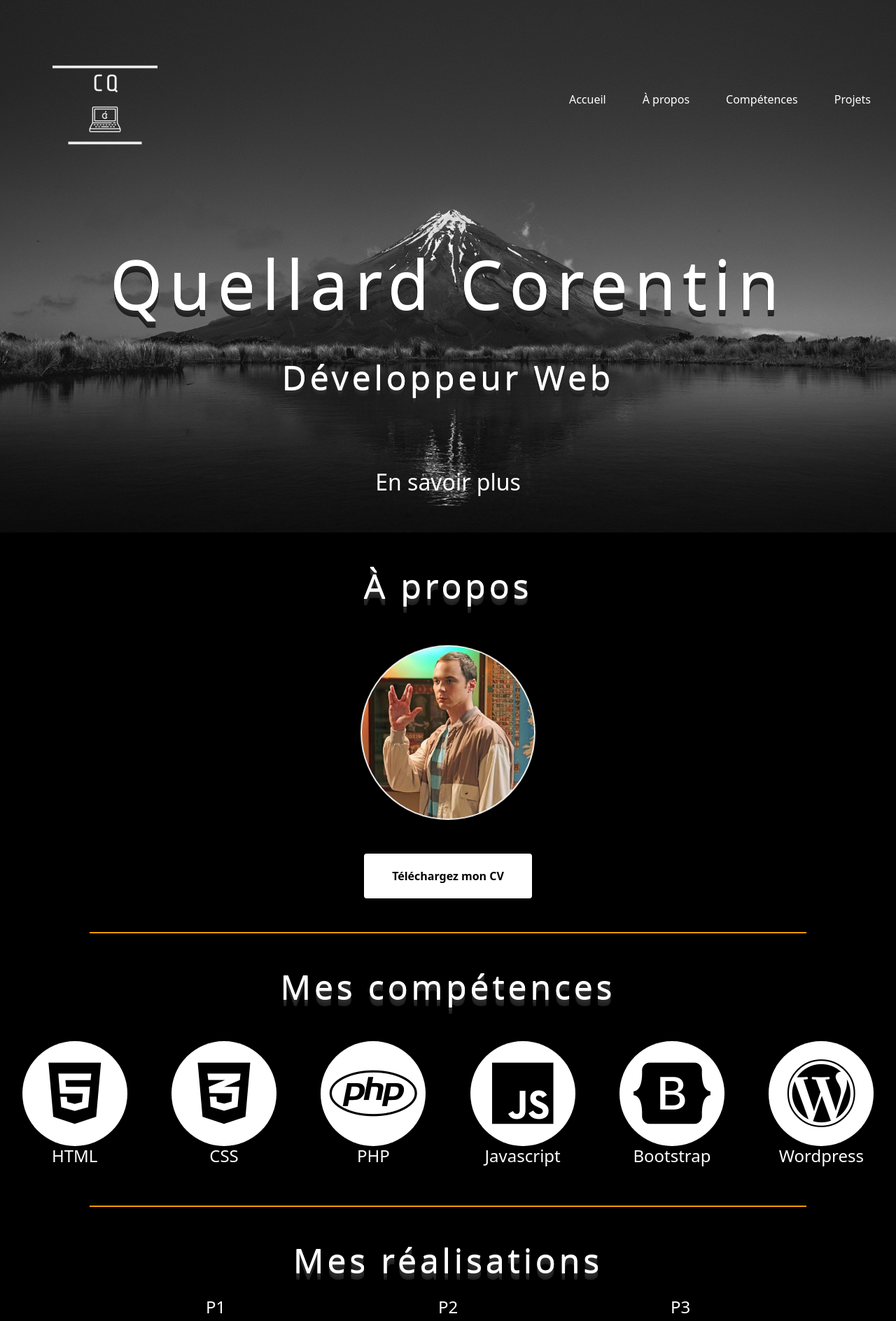
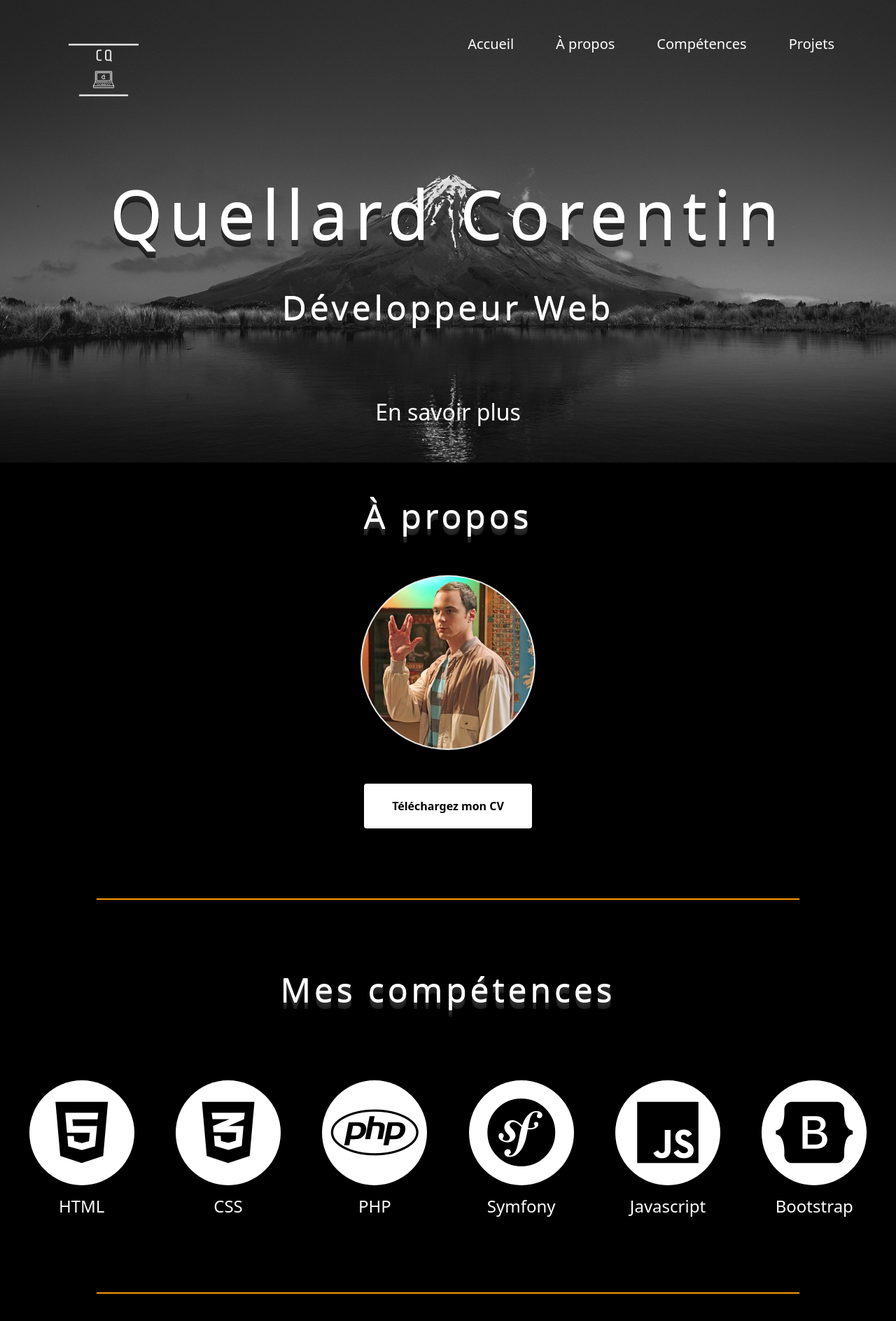
Before and after one commit to superlkN/corentin-quellard, a plain HTML site: page index.html in a window 1280 px wide. Shown: the top 1888 px of the page at 70% size. Drawn offline with nearby package versions, Linux system fonts and the light colour scheme.

Commit message:
customization

```diff
--- a/index.html
+++ b/index.html
@@ -5,127 +5,137 @@
     <meta http-equiv="X-UA-Compatible" content="IE=edge">
     <meta name="viewport" content="width=device-width, initial-scale=1.0">
     <title>Quellard Corentin</title>
+    <link rel="icon" type="image/png" sizes="16x16" href="assets/img/logo/favicon.png">
     <link rel="stylesheet" type="text/css" href="style.css" media="all"/>
     <link rel="stylesheet" href="https://cdn.jsdelivr.net/npm/bootstrap@5.0.1/dist/css/bootstrap.min.css" crossorigin="anonymous">
-    <link rel="stylesheet" href="https://cdnjs.cloudflare.com/ajax/libs/font-awesome/5.15.3/css/all.min.css" integrity="sha512-iBBXm8fW90+nuLcSKlbmrPcLa0OT92xO1BIsZ+ywDWZCvqsWgccV3gFoRBv0z+8dLJgyAHIhR35VZc2oM/gI1w==" crossorigin="anonymous" referrerpolicy="no-referrer" /></head>
+    <link rel="stylesheet" href="https://cdnjs.cloudflare.com/ajax/libs/font-awesome/5.15.3/css/all.min.css" integrity="sha512-iBBXm8fW90+nuLcSKlbmrPcLa0OT92xO1BIsZ+ywDWZCvqsWgccV3gFoRBv0z+8dLJgyAHIhR35VZc2oM/gI1w==" crossorigin="anonymous" referrerpolicy="no-referrer" />
+</head>
 <body>
-    <div class="header" id="Home">
-        <nav class="d-flex justify-content-between align-items-center">
+    <div class="container-fluid header" id="Home">
+        <div class="row">
+            <nav class="d-flex justify-content-between align-items-start px-5">
                 <img class="logo" src="assets/img/logo/logo_transparent.png">
-            <ul class="d-flex">
-                <li>
+                <ul class="menu d-flex pt-5">
+                    <li class="zoom">
                         <a href="#Home">Accueil</a>
                     </li>
-                <li>
+                    <li class="zoom">
                         <a href="#About">À propos</a>
                     </li>
-                <li>
+                    <li class="zoom">
                         <a href="#Skills">Compétences</a>
                     </li>
-                <li>
+                    <li class="zoom">
                         <a href="#Projects">Projets</a>
                     </li>
                 </ul>
             </nav>
-        <div class="header-info">
+            <div class="d-flex flex-column justify-content-center align-items-center">
                 <h1 class="title my-5"> Quellard Corentin </h1>
                 <h2 class="title mb-5"> Développeur Web </h2>
-            <a class="p-5 buttonHeader" href="#About"> En savoir plus </a>
+                <div class="header-button zoom my-5">
+                    <a href="#About"> En savoir plus </a>
+                </div>
+            </div>
         </div>
     </div>
 
-    <div class="content text-center">
-
+    <div class="container-fluid content text-center">
+        <div class="row">
             <div id="About" class="about">
-            <h3 class="title pt-5"> À propos </h3>
+                <h3 class="title-about pt-5"> À propos </h3>
                 <div class="d-flex flex-column">
                     <img class="img-about my-5" src="assets/img/sheldon.jpg">
-                <a class="bouton-cv" href="assets/QUELLARD CORENTIN.pdf" target="_blank" download> Téléchargez mon CV </a>
+                    <a class="bouton-cv zoom" href="assets/QUELLARD CORENTIN.pdf" target="_blank" download> Téléchargez mon CV </a>
                 </div>
-            <hr class="my-5">
+            </div>
         </div>
 
+        <hr>
+
+        <div class="row">
             <div id="Skills" class="skills">
                 <h3 class="title"> Mes compétences </h3>
-            <div class="row-skills my-5">
+                <div class="row-skills">
                     <div>
                         <span>
                             <i class="fab fa-html5" aria-hidden="true"> </i>
                         </span>
-                    <h4> HTML </h4>
+                        <h4 class="mt-3"> HTML </h4>
                     </div>
                     <div>
                         <span>
                             <i class="fab fa-css3-alt" aria-hidden="true"></i>
                         </span>
-                    <h4> CSS </h4>
+                        <h4 class="mt-3"> CSS </h4>
                     </div>
                     <div>
                         <span>
                             <i class="fab fa-php" aria-hidden="true"></i>
                         </span>
-                    <h4> PHP </h4>
+                        <h4 class="mt-3"> PHP </h4>
+                    </div>
+                    <div>
+                        <span>
+                            <i class="fab fa-symfony" aria-hidden="true"></i>
+                        </span>
+                        <h4 class="mt-3"> Symfony </h4>
                     </div>
                     <div>
                         <span>
                             <i class="fab fa-js" aria-hidden="true"></i>
                         </span>
-                    <h4> Javascript </h4>
+                        <h4 class="mt-3"> Javascript </h4>
                     </div>
                     <div>
                         <span>
                             <i class="fab fa-bootstrap" aria-hidden="true"></i>
                         </span>
-                    <h4> Bootstrap </h4>
-                </div>
-                <div>
-                    <span>
-                        <i class="fab fa-wordpress" aria-hidden="true"></i>
-                    </span>
-                    <h4> Wordpress </h4>
+                        <h4 class="mt-3"> Bootstrap </h4>
                     </div>
                 </div>
-            <hr class="my-5">
+            </div>
         </div>
 
-        <div id="Projects" class="projects my-5">
+        <hr>
+
+        <div class="row">
+            <div id="Projects" class="projects">
                 <h3 class="title"> Mes réalisations </h3>
                 <div class="row-projects d-flex flex-wrap justify-content-center">
-                <div class="p-3">
-                    <h4>P1</h4>
+                    <div class="p-5">
                         <div>
                             <a class="zoom" href="http://www.webagencycor.com/" target="_blank" rel="noopener noreferrer"><img src="assets/img/p1.png" alt="Projet 1"></a>
                         </div>
                     </div>
-                <div class="p-3">
-                    <h4>P2</h4>
+                    <div class="p-5">
                         <div>
                             <a class="zoom" href="http://projet2.webagencycor.com/" target="_blank" rel="noopener noreferrer"><img src="assets/img/p2.png" alt="Projet 2"></a>
                         </div>
                     </div>
-                <div class="p-3">
-                    <h4>P3</h4>
+                    <div class="p-5">
                         <div>
                             <a class="zoom" href="http://projet3.webagencycor.com/" target="_blank" rel="noopener noreferrer"><img src="assets/img/p3.png" alt="Projet 3"></a>
                         </div>
                     </div>
-                <div class="p-3">
-                    <h4>P4</h4>
+                    <div class="p-5">
                         <div>
                             <a class="zoom" href="http://projet4.webagencycor.com/" target="_blank" rel="noopener noreferrer"><img src="assets/img/p4.png" alt="Projet 4"></a>
                         </div>
                     </div>
-                <div class="p-3">
-                    <h4>P5</h4>
+                    <div class="p-5">
                         <div>
                             <a class="zoom" href="http://projet5.webagencycor.com/" target="_blank" rel="noopener noreferrer"><img src="assets/img/p5.png" alt="Projet 5"></a>
                         </div>
                     </div>
                 </div>
-            <hr class="my-5">
+            </div>
         </div>
 
-        <div class="footer">
+        <hr>
+
+        <div class="row">
+            <div class="footer mb-5">
                 <h3 class="title"> Retrouvez-moi ici </h3>
                 <div class="row-footer d-flex justify-content-center">
                     <div class="p-3">
@@ -149,6 +159,7 @@
                 </div>
             </div>
         </div>
+    </div>
     <script src="https://cdn.jsdelivr.net/npm/bootstrap@5.0.1/dist/js/bootstrap.min.js" crossorigin="anonymous"></script>
 </body>
 </html>
--- a/style.css
+++ b/style.css
@@ -3,6 +3,7 @@ body {
     padding: 0;
     font-family: -apple-system,BlinkMacSystemFont,sans-serif;
     color: #fff!important;
+    background-color: black!important;
 }
 
 body a {
@@ -12,6 +13,14 @@ body a {
 
 body a:hover {
     color: #f90;
+}
+
+.zoom {
+    transition: transform .2s;
+}
+
+.zoom:hover {
+    transform: scale(1.2);
 }
 
 .content {
@@ -26,27 +35,34 @@ hr {
     opacity: 1!important;
     margin-left: auto!important;
     margin-right: auto!important;
+    margin-top: 100px!important;
+    margin-bottom: 100px!important;
 }
 
 .title {
     font-size: 3rem;
     letter-spacing: .1em;
-    text-shadow: 0 -1px 0 #fff, 0 1px 0 #2e2e2e, 0 2px 0 #2c2c2c, 0 3px 0 #2a2a2a, 0 4px 0 #282828, 0 5px 0 #262626, 0 6px 0 #242424, 0 7px 0 #222, 0 8px 0 #202020, 0 9px 0 #1e1e1e
+    text-shadow: 0 -1px 0 #fff, 0 1px 0 #2e2e2e, 0 2px 0 #2c2c2c, 0 3px 0 #2a2a2a, 0 4px 0 #282828, 0 5px 0 #262626, 0 6px 0 #242424, 0 7px 0 #222, 0 8px 0 #202020, 0 9px 0 #1e1e1e;
+    margin-bottom: 100px;
 }
 
 /* Header */
 
 .header {
-        background: url(assets/img/backgroundHeader.jpg) no-repeat center center fixed;
-        -webkit-background-size: cover;
-        -moz-background-size: cover;
-        -o-background-size: cover;
-        background-size: cover;
+    background: url(assets/img/backgroundHeader.jpg) no-repeat center center fixed;
+    -webkit-background-size: cover;
+    -moz-background-size: cover;
+    -o-background-size: cover;
+    background-size: cover;
+}
+
+.menu {
+    padding-top: 40px!important;
 }
 
 .logo {
-    width: 300px;
-    height: 300px;
+    width: 200px;
+    height: 200px;
 }
 
 nav ul {
@@ -60,13 +76,12 @@ nav ul li {
 
 nav ul li a {
     padding: 1em;
-    font-size: 1rem!important;
+    font-size: 20px!important;
     scroll-behavior: smooth;
 }
 
 .header h1, .header h2{
     letter-spacing: .1em;
-    text-align: center;
 }
 
 .header h1 {
@@ -77,15 +92,19 @@ nav ul li a {
     font-size: 3rem;
 }
 
-.header a {
+.header-button a {
     font-size: 2rem;
-    display: block;
-    text-align: center;
 }
 
 /* Fin Header */
 
 /* About */
+
+.title-about {
+    font-size: 3rem;
+    letter-spacing: .1em;
+    text-shadow: 0 -1px 0 #fff, 0 1px 0 #2e2e2e, 0 2px 0 #2c2c2c, 0 3px 0 #2a2a2a, 0 4px 0 #282828, 0 5px 0 #262626, 0 6px 0 #242424, 0 7px 0 #222, 0 8px 0 #202020, 0 9px 0 #1e1e1e;
+}
 
 .img-about {
     border: 1px solid rgba(0,0,0,.2);
@@ -110,6 +129,10 @@ nav ul li a {
     max-width: 300px;
     margin-right: auto;
     margin-left: auto;
+}
+
+.bouton-cv:hover {
+    color: black;
 }
 
 /* Fin About */
@@ -160,8 +183,12 @@ nav ul li a {
     color: #516588;
 }
 
-.fa-wordpress:hover {
+.fa-symfony:hover {
     color: #4394ba;
+}
+
+.fa-linkedin:hover {
+    color: #0245aa;
 }
 
 /* Fin Skills */
```
Lines whose indentation alone changed are shown as unchanged.
